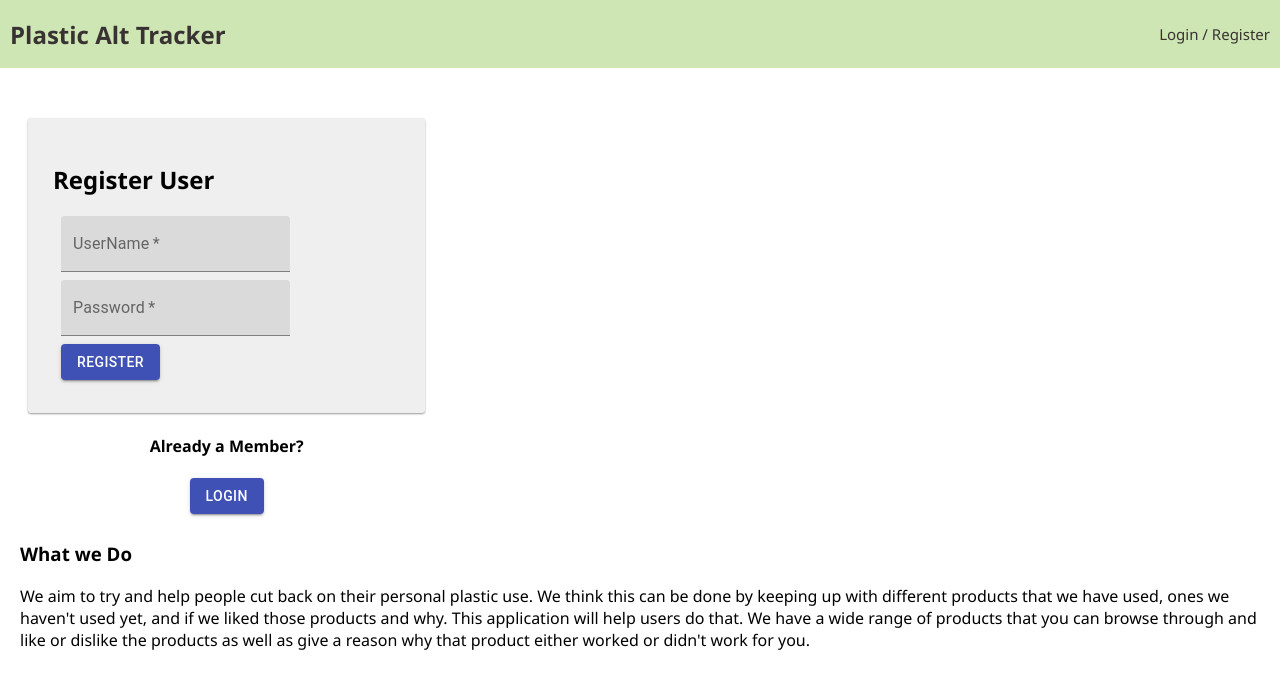
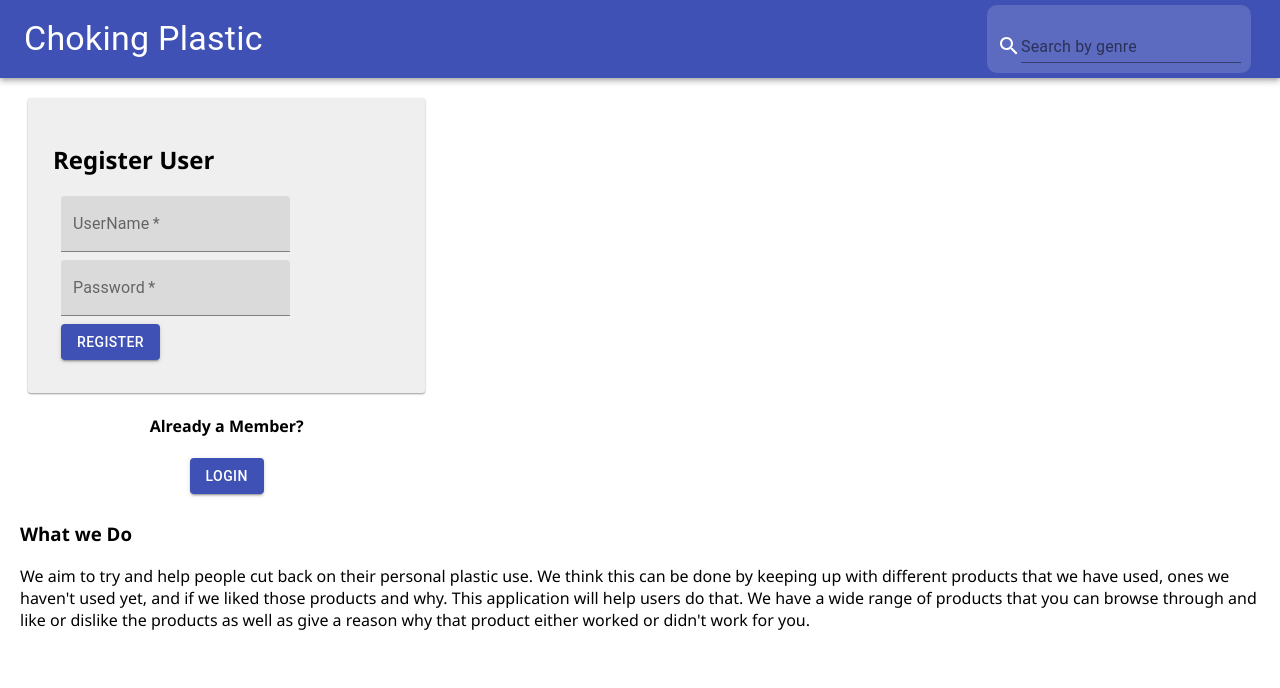
Before and after one commit to joshgulledge/Plastic-Alt-Tracker, a React (Create React App) app: page /home#/home in a window 1280 px wide. Shown: the top 688 px of the page. Built offline with nearby package versions, Linux system fonts and the light colour scheme; no server answers.

Commit message:
working on the nav bar style

```diff
--- a/src/components/Nav/Nav.css
+++ b/src/components/Nav/Nav.css
@@ -23,12 +23,11 @@
 
 .navLink {
   display: inline-block;
-  background-color: #cee6b4;
   text-align: center;
   padding: 24px 10px;
   text-decoration: none;
   font-size: 15px;
-  color: #393232;
+  color: #F6FFF8;
 
   /* these last two make the logout button in
   the nav bar look like another link */
@@ -38,5 +37,5 @@
 }
 
 .navLink:hover {
-  background-color: #1f441e;
+  background-color: #D7E3FC;
 }
--- a/src/components/Nav/Nav.jsx
+++ b/src/components/Nav/Nav.jsx
@@ -2,13 +2,13 @@ import React from 'react';
 import { Link } from 'react-router-dom';
 import LogOutButton from '../LogOutButton/LogOutButton';
 import './Nav.css';
-import {useSelector} from 'react-redux';
+import {useSelector, useDispatch} from 'react-redux';
 
 // material ui component
-import { makeStyles } from '@material-ui/core/styles';
-import MenuIcon from '@material-ui/icons/Menu';
+import { fade, makeStyles } from '@material-ui/core/styles';
+import SearchIcon from '@material-ui/icons/Search';
 import { AppBar, Toolbar,
-  Typography, Button, IconButton } from '@material-ui/core';
+  Typography, Button, TextField } from '@material-ui/core';
 
   const useStyles = makeStyles((theme) => ({
     root: {
@@ -20,6 +20,17 @@ import { AppBar, Toolbar,
     title: {
       flexGrow: 1,
     },
+    searchContainer: {
+      display: 'flex',
+      backgroundColor: fade(theme.palette.common.white, 0.15),
+      borderRadius: '10px',
+      padding:'10px',
+      margin: '5px',
+    },
+    searchIcon: {
+      alignSelf: 'flex-end',
+      marginBottom: '5px'
+    }
   }));
 
 function Nav() {
@@ -28,6 +39,8 @@ function Nav() {
 
   // grab the user from redux
   const user = useSelector((store) => store.user);
+  // use dispatch
+  const dispatch = useDispatch();
 
   let loginLinkData = {
     path: '/login',
@@ -40,37 +53,91 @@ function Nav() {
   }
 
   return (
-    <div className="nav">
-      <Link to="/home">
-        <h2 className="nav-title">Plastic Alt Tracker</h2>
-      </Link>
-      <div>
-        <Link className="navLink" to={loginLinkData.path}>
-          {loginLinkData.text}
-        </Link>
+    <div className={classes.root}>
+    <AppBar position="static">
+      <Toolbar>
+        <Typography variant="h4" className={classes.title}>
+          Choking Plastic
+        </Typography>
+
+        <div className={classes.searchContainer}>
+          <SearchIcon className={classes.searchIcon}/>
+          <TextField label='Search by genre'/>
+        </div>
 
         {user.id && (
           <>
-            <Link className="navLink" to="/myLikes">
+
+          <Button color='inherit'>
+            <Link className="navLink" to={loginLinkData.path}>
+            {loginLinkData.text}
+          </Link>
+          </Button>
+
+          <Button color='inherit'>
+            <Link className='navLink' to="/myLikes">
              My Liked Products
             </Link>
+          </Button>
 
+          <Button color='inherit'>
             <Link className="navLink" to="/myHates">
              My Hated Products
             </Link>
+          </Button>
 
-            <LogOutButton className="navLink" />
+          <Button color='inherit'
+            onClick={() => dispatch({ type: 'LOGOUT' })}>
+            <span className="navLink">Log Out</span>
+          </Button>
+
+            {/* <LogOutButton className="navLink" /> */}
           </>
         )}
 
         {user.authority === 'ADMIN' && (
-          <Link className="navLink" to="/addProduct">
-            Add Product
-          </Link>
+          <Button color='inherit'>
+            <Link className="navLink" to="/addProduct">
+              Add Product
+            </Link>
+          </Button>
         )}
 
-      </div>
-    </div>
+      </Toolbar>
+    </AppBar>
+  </div>
+
+    // <div className="nav">
+    //   <Link to="/home">
+    //     <h2 className="nav-title">Plastic Alt Tracker</h2>
+    //   </Link>
+    //   <div>
+        // <Link className="navLink" to={loginLinkData.path}>
+        //   {loginLinkData.text}
+        // </Link>
+
+        // {user.id && (
+        //   <>
+        //     <Link className="navLink" to="/myLikes">
+        //      My Liked Products
+        //     </Link>
+
+        //     <Link className="navLink" to="/myHates">
+        //      My Hated Products
+        //     </Link>
+
+        //     <LogOutButton className="navLink" />
+        //   </>
+        // )}
+
+        // {user.authority === 'ADMIN' && (
+        //   <Link className="navLink" to="/addProduct">
+        //     Add Product
+        //   </Link>
+        // )}
+
+    //   </div>
+    // </div>
   );
 }
 
```
